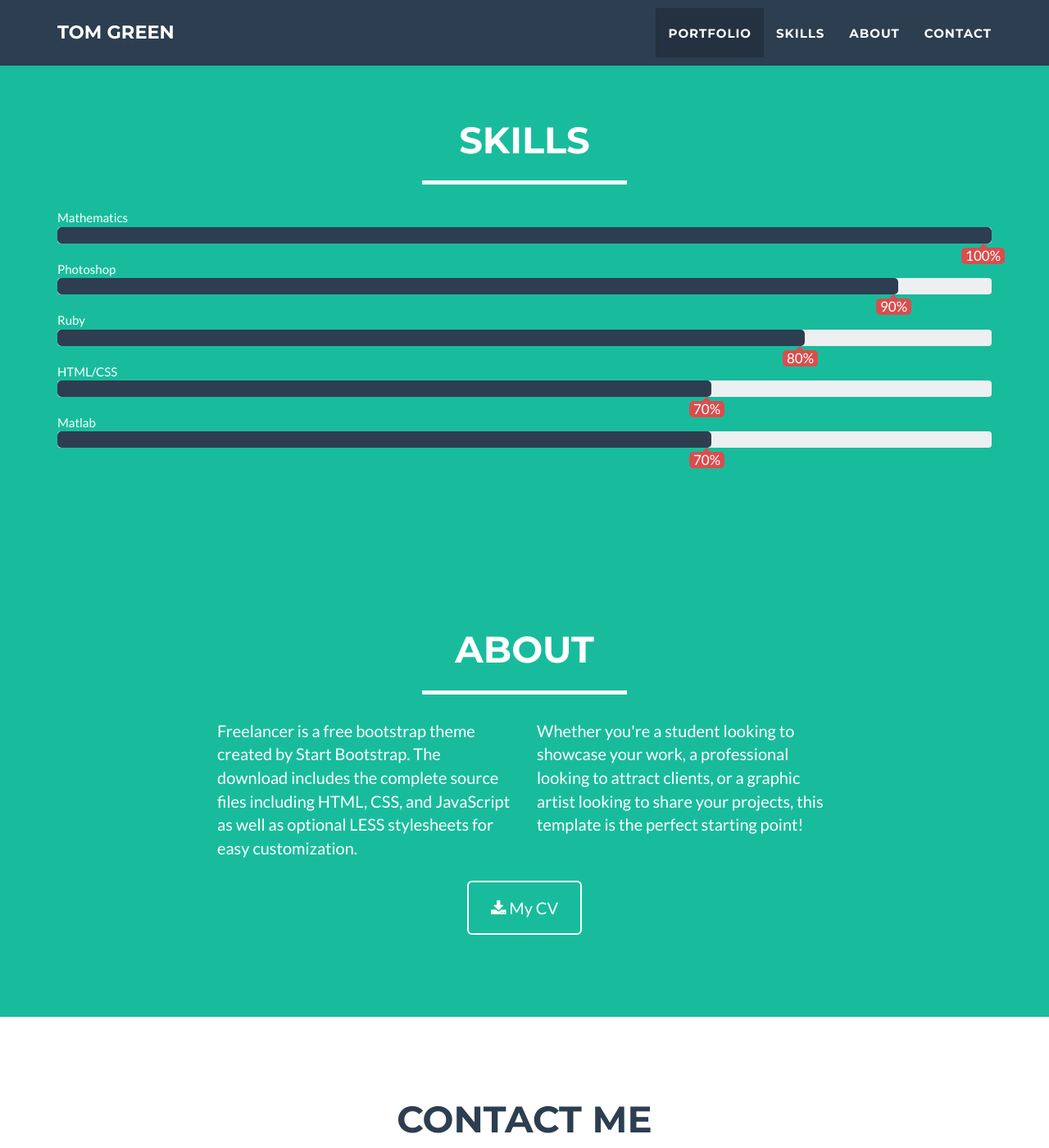
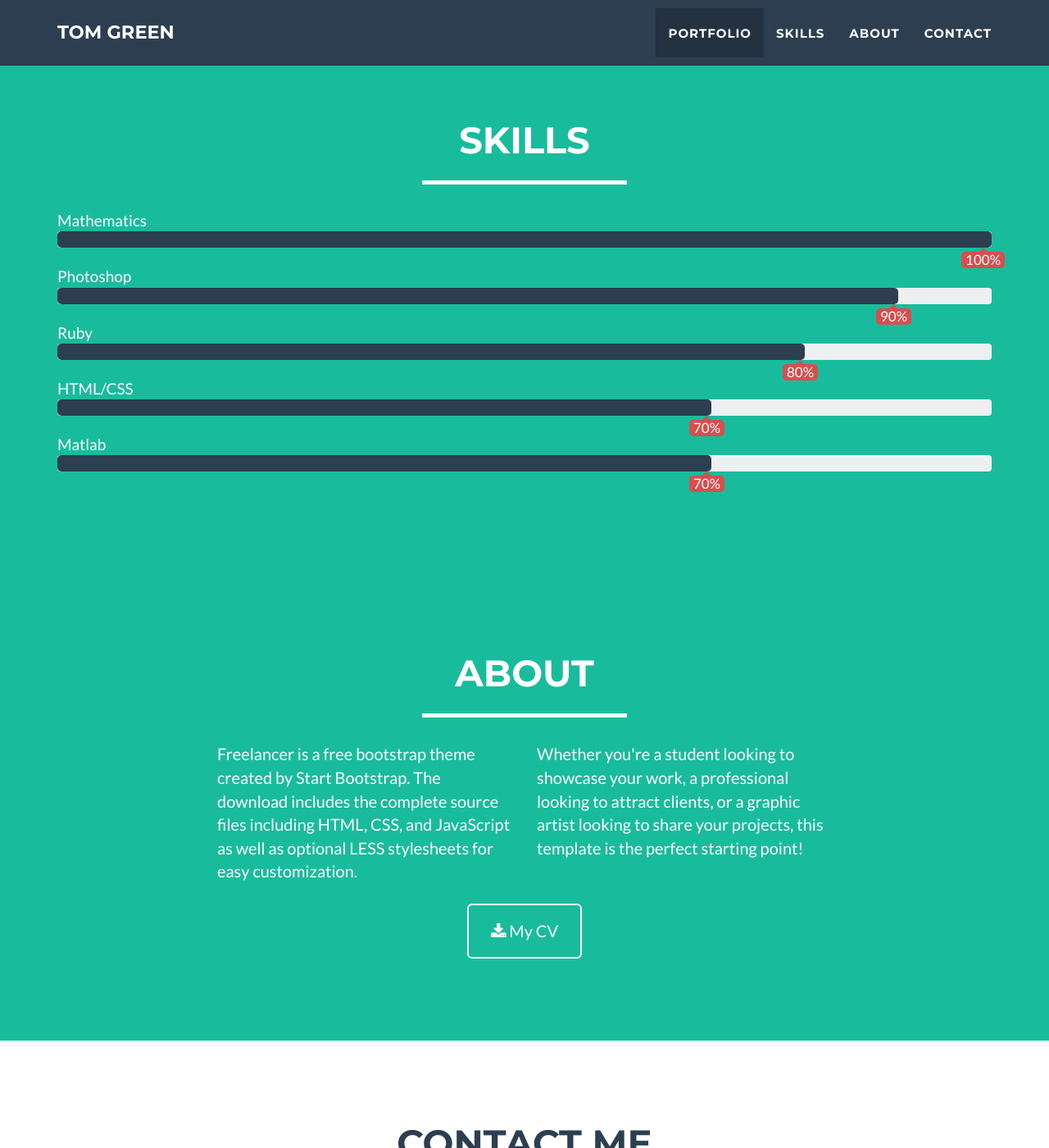
Before and after one commit to Tmgree/Tmgree.github.io, a Jekyll site: the page built from index.html, in a window 1280 px wide and 1400 px high, scrolled down 1619 px. Shown: the whole window at 82% size. Built offline with Jekyll 4.4.1, drawn with Linux system fonts in a browser that asks for light colours.

Commit message:
changed font size

```diff
--- a/_includes/css/main.css
+++ b/_includes/css/main.css
@@ -3,6 +3,10 @@
  * Code licensed under the Apache License v2.0.
  * For details, see http://www.apache.org/licenses/LICENSE-2.0.
  */
+
+ .caption-skill {
+   font-size: 19px;
+ }
 
  .list-skills li .progress {
     height: 20px;
```
